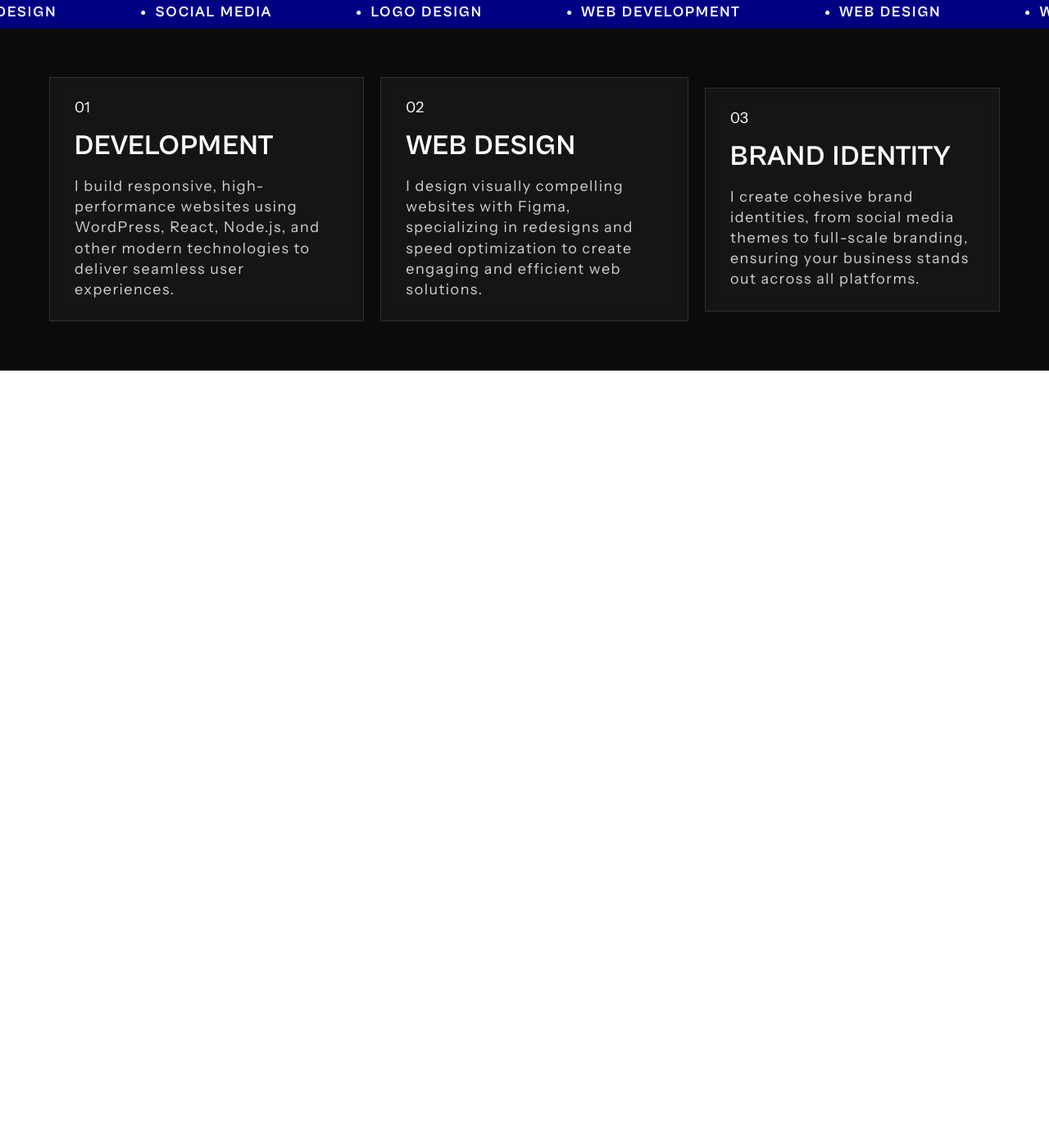
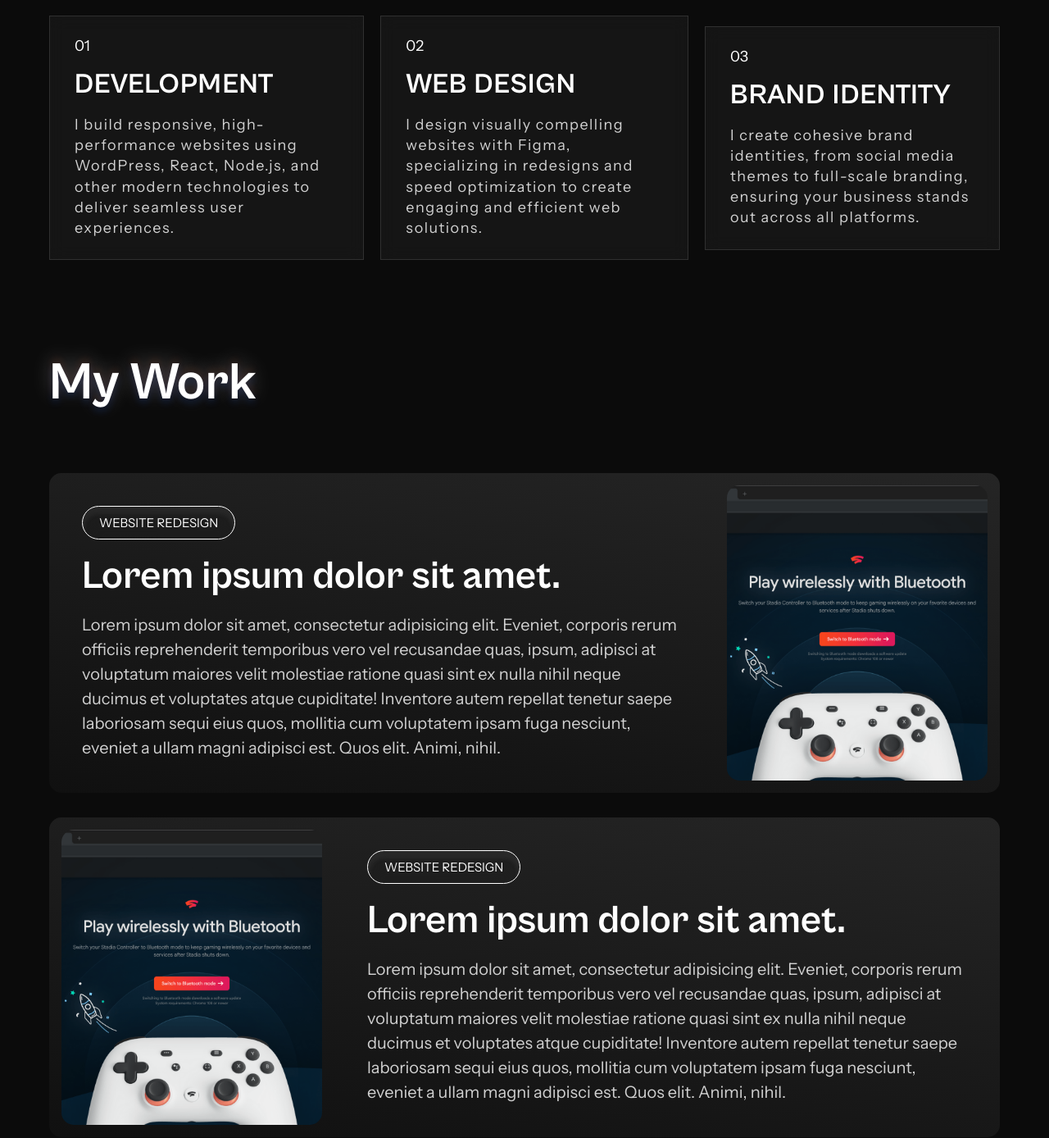
Before and after one commit to Meetp2740/Meet, a plain HTML site: page index.html in a window 1280 px wide. Shown: the part 1412-2800 px from the top of the page at 82% size. Before the commit the page ends 1864 px from the top, so only its background shows below. Drawn offline with nearby package versions, Linux system fonts and the light colour scheme.

Commit message:
Initial commit4

```diff
--- a/index.html
+++ b/index.html
@@ -56,6 +56,7 @@
                     <h2>EXPERIENCES</h2>
                 </div>
             </div>
+            <p class="hero-tagline">Available for new <b>opportunities</b></p>
         </div>
     </div>
     <div class="about-section">
@@ -186,6 +187,46 @@
             </div>
         </div>
     </div>
+    <div class="work-section">
+        <div class="work-title">
+            <h2>My Work</h2>
+        </div>
+        <div class="work-grid">
+            <div class="work-container left">
+                <div class="work-image">
+                    <img src="images/643ecb449eefba0f82ecf90f_stadiabt-banner-mobile-p-1600.png">
+                </div>
+                <div class="work-description">
+                    <h5>WEBSITE REDESIGN</h5>
+                    <H2>Lorem ipsum dolor sit amet.</H2>
+                    <p>Lorem ipsum dolor sit amet, consectetur adipisicing elit. Eveniet, corporis rerum officiis reprehenderit temporibus vero vel recusandae quas, ipsum, adipisci at voluptatum maiores velit molestiae ratione quasi sint ex nulla nihil neque ducimus et voluptates atque cupiditate! Inventore autem repellat tenetur saepe laboriosam sequi eius quos, mollitia cum voluptatem ipsam fuga nesciunt, eveniet a ullam magni adipisci est. Quos elit. Animi, nihil.</p>
+                </div>
+            </div>
+            <div class="work-container right">
+                <div class="work-image">
+                    <img src="images/643ecb449eefba0f82ecf90f_stadiabt-banner-mobile-p-1600.png">
+                </div>
+                <div class="work-description">
+                    <h5>WEBSITE REDESIGN</h5>
+                    <H2>Lorem ipsum dolor sit amet.</H2>
+                    <p>Lorem ipsum dolor sit amet, consectetur adipisicing elit. Eveniet, corporis rerum officiis reprehenderit temporibus vero vel recusandae quas, ipsum, adipisci at voluptatum maiores velit molestiae ratione quasi sint ex nulla nihil neque ducimus et voluptates atque cupiditate! Inventore autem repellat tenetur saepe laboriosam sequi eius quos, mollitia cum voluptatem ipsam fuga nesciunt, eveniet a ullam magni adipisci est. Quos elit. Animi, nihil.</p>
+                </div>
+            </div>
+            <div class="work-container left">
+                <div class="work-image">
+                    <img src="images/643ecb449eefba0f82ecf90f_stadiabt-banner-mobile-p-1600.png">
+                </div>
+                <div class="work-description">
+                    <h5>WEBSITE REDESIGN</h5>
+                    <H2>Lorem ipsum dolor sit amet.</H2>
+                    <p>Lorem ipsum dolor sit amet, consectetur adipisicing elit. Eveniet, corporis rerum officiis reprehenderit temporibus vero vel recusandae quas, ipsum, adipisci at voluptatum maiores velit molestiae ratione quasi sint ex nulla nihil neque ducimus et voluptates atque cupiditate! Inventore autem repellat tenetur saepe laboriosam sequi eius quos, mollitia cum voluptatem ipsam fuga nesciunt, eveniet a ullam magni adipisci est. Quos elit. Animi, nihil.</p>
+                </div>
+            </div>
+        </div>
+    </div>
+    <div class="technology-section">
+
+    </div>
     <script src="script.js"></script>
     <script src="./effect/button_hover.js"></script>
 </body>
--- a/style.css
+++ b/style.css
@@ -120,14 +120,13 @@ header {
 /* ---------------------------------------------*/
 
 .hero-section {
-    height: calc(100vh + var(--header-height));
-    /* height: 100vh; */
+    /* height: calc(85vh + var(--header-height)); */
+    padding: calc(100px + var(--header-height)) 60px 150px 60px;
     background-color: #1F1F1F;
     background:
         linear-gradient(to right, #ffffff00 1px, #1b1a1a 0.5px) 0 0,
         linear-gradient(to bottom, #ffffff00 1px, #1b1a1a 0.5px) 0 0;
     background-size: 20px 20px;
-    /* background: radial-gradient(100% 100% at 61.9% -9.3%, rgba(0, 0, 0, .53) 0%, rgb(12, 12, 13) 100%); */
     position: relative;
     overflow-y: hidden;
     display: flex;
@@ -143,6 +142,7 @@ header {
     width: 100%;
     height: 100%;
     position: absolute;
+    top: 0;
     background: radial-gradient(100% 100% at 80.9% -9.3%, rgba(0, 0, 0, 0) 0%, rgb(12, 12, 13) 100%);
 }
 
@@ -164,6 +164,7 @@ header {
     font-size: 6rem;
     line-height: 1;
     letter-spacing: 1px;
+    text-shadow: 0 5px 10px #0057ff26, 0 -5px 10px #ff5a001a, 0 -5px 25px #ffffff4d;
 }
 
 .hero-content .first-line {
@@ -207,6 +208,18 @@ header {
     overflow: hidden;
     transition: 0.5s all;
     cursor: pointer;
+}
+
+.hero-tagline {
+    color: #c9c9c9;
+    font-family: var(--PrimaryFont);
+    z-index: 999;
+    font-size: 18px;
+    font-weight: 100;
+    text-transform: capitalize;
+    margin-top: 40px;
+    letter-spacing: 1px;
+    word-spacing: 1px;
 }
 
 .profile-img {
@@ -318,7 +331,7 @@ header {
 }
 
 .about_container .left {
-    width: 30%;
+    width: auto;
     height: 100%;
     display: flex;
     justify-content: flex-end;
@@ -344,7 +357,8 @@ header {
 .about_container .circle_effect {
     width: 100px;
     height: 300px;
-   border-radius: 100px; /* To make it a perfect circle */
+    border-radius: 100px;
+    /* To make it a perfect circle */
     position: relative;
     overflow: hidden;
     display: flex;
@@ -361,7 +375,7 @@ header {
     left: 0;
     width: 100%;
     height: 100%;
-    background: url(https://pikaso.cdnpk.net/public/media/tti-examples/23.jpg)  center center;
+    background: url(https://pikaso.cdnpk.net/public/media/tti-examples/23.jpg) center center;
     background-size: cover;
     filter: blur(0px);
     z-index: 1;
@@ -399,7 +413,7 @@ header {
     color: #ffffff;
 }
 
-.circle_effect:hover h3{
+.circle_effect:hover h3 {
     opacity: 1;
     left: -35%;
 }
@@ -417,7 +431,7 @@ header {
 }
 
 .about_container .right {
-    width: 70%;
+    width: 60%;
     color: #d1d1d1;
     display: flex;
     flex-direction: column;
@@ -428,6 +442,7 @@ header {
 .about_container .right h2 {
     font-size: 70px;
     font-family: var(--PrimaryFont);
+    text-shadow: 0 5px 10px #0057ff26, 0 -5px 10px #ff5a001a, 0 -5px 25px #ffffff4d;
 }
 
 .about_container .right p {
@@ -551,3 +566,118 @@ header {
     color: #d1d1d1;
     font-size: 18px;
 }
+
+/* ------------------------------------------- */
+
+.work-section {
+    background-color: #0b0b0b;
+    padding: 50px 60px;
+}
+
+.work-section .work-title h2 {
+    text-shadow: 0 5px 10px #0057ff26, 0 -5px 10px #ff5a001a, 0 -5px 25px #ffffff4d;
+    font-size: 4rem;
+    font-family: var(--PrimaryFont);
+    color: white;
+}
+
+.work-grid {
+    margin-top: 70px;
+}
+
+.work-container {
+    position: relative;
+    color: white;
+    background-image: linear-gradient(190deg, #252525, #101010);
+    display: flex;
+    justify-content: space-between;
+    border-radius: 15px;
+    overflow: hidden;
+    transition: background-image 0.4s ease-in-out, color 0.4s ease-in-out;
+    z-index: 100;
+    cursor: pointer;
+}
+
+.work-container::before {
+    content: '';
+    width: 100%;
+    height: 100%;
+    z-index: 1;
+    background-image: radial-gradient(circle at 50% 0, #7fcfff33, #0000 80%), radial-gradient(circle at 50% 0, rgba(0, 51, 85, 0.314), #0000);
+    position: absolute;
+    top: 0;
+    transition: 0.4s all;
+    opacity: 0;
+}
+
+.work-container:hover::before {
+    opacity: 1;
+}
+
+.work-container.left {
+    flex-direction: row;
+}
+
+
+.work-container.left {
+    flex-direction: row-reverse;
+}
+
+.work-container img {
+    height: 100%;
+    width: 100%;
+    object-fit: cover;
+    border-radius: 15px;
+    z-index: 100;
+}
+
+.work-grid {
+    display: flex;
+    flex-direction: column;
+    gap: 30px;
+}
+
+.work-image {
+    z-index: 100;
+}
+
+.work-description {
+    width: 70%;
+    padding: 40px;
+    display: flex;
+    flex-direction: column;
+    gap: 15px;
+    z-index: 100;
+
+}
+
+.work-description h5 {
+    font-family: var(--headlineFont);
+    font-weight: 200;
+    font-size: 15px;
+    border-radius: 30px;
+    border: 1px solid #fff;
+    width: fit-content;
+    padding: 10px 20px;
+    box-shadow: 0 10px 25px #00000049;
+    box-shadow: inset 0em 7px 5px 2px #8d8c851a;
+    backdrop-filter: blur(10px);
+}
+
+.work-description h2 {
+    font-family: var(--PrimaryFont);
+    font-size: 3rem;
+}
+
+.work-description p {
+    font-family: var(--headlineFont);
+    font-size: 20px;
+    color: #D1D1D1;
+    line-height: 1.5;
+}
+
+.work-image {
+    width: 30%;
+    padding: 15px;
+    /* height: 50px; */
+}
```
Also changed, not shown: images/643ecb449eefba0f82ecf90f_stadiabt-banner-mobile-p-1600.png (added). Lines whose indentation alone changed are shown as unchanged.
